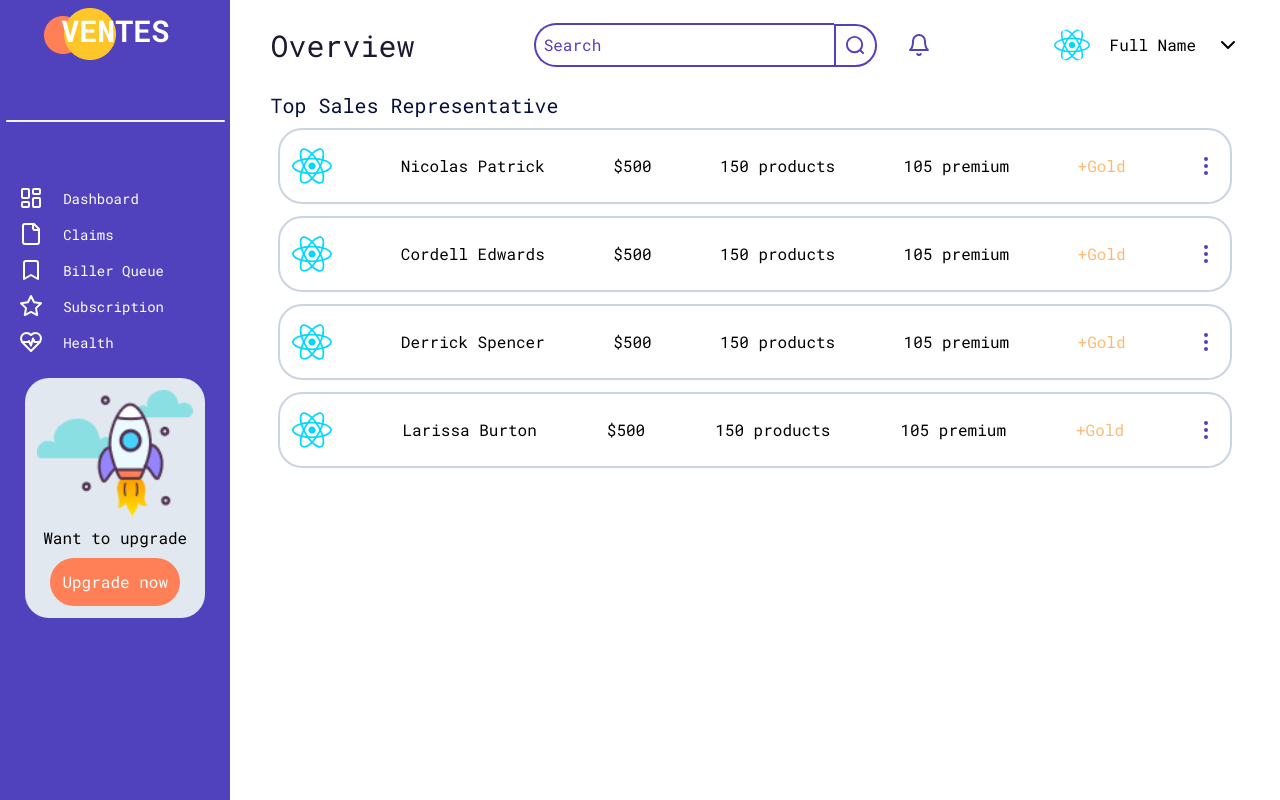
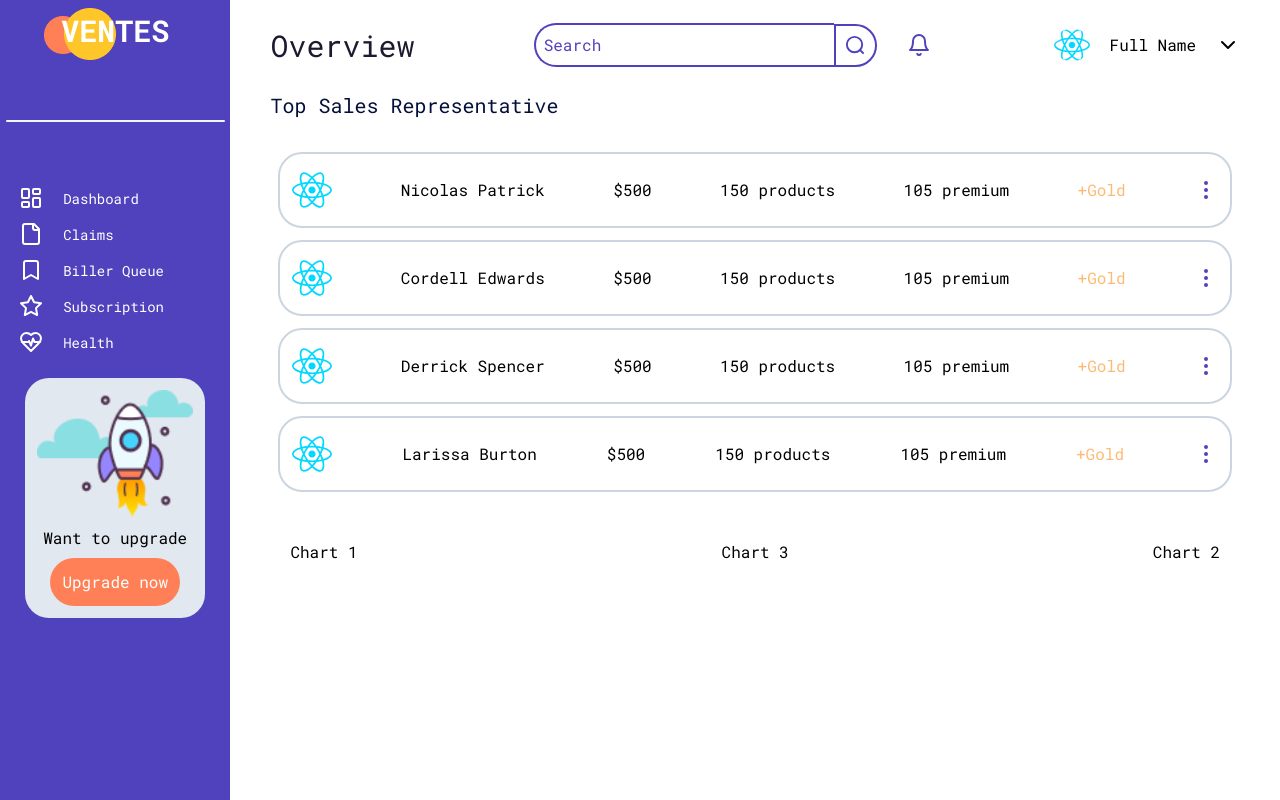
Before and after one commit to anvar-saidov-sh/AdminDashboard, a React (Vite) app: page / in a window 1280 px wide. Built offline with nearby package versions, Linux system fonts and the light colour scheme; the HTML template or start-up script is replaced by a standard one.

Commit message:
Adding docs to the project

```diff
--- a/src/components/Workflow.tsx
+++ b/src/components/Workflow.tsx
@@ -4,7 +4,7 @@ import {users, amounts } from '../db'
 function Workflow() {
     return (
         <>
-            <div className="w-[82%] float-right bg-white flex flex-col justify-between px-[40px]  overflow-y-auto">
+            <div className="w-[82%] float-right bg-white flex flex-col justify-between px-[40px]  overflow-y-auto gap-6">
                 <h2 className="text-[20px] text-[#04103B] ">Top Sales Representative</h2>
                 <div className="w-full p-2 flex flex-col items-center gap-3">
                     {
@@ -21,7 +21,11 @@ function Workflow() {
                         ))
                     }
                 </div>
-
+                <div className='w-full flex flex-wrap justify-between px-5 py-4'>
+                    <div>Chart 1</div>
+                    <div>Chart 3</div>
+                    <div>Chart 2</div>
+                </div>
             </div>
         </>
     )
```
